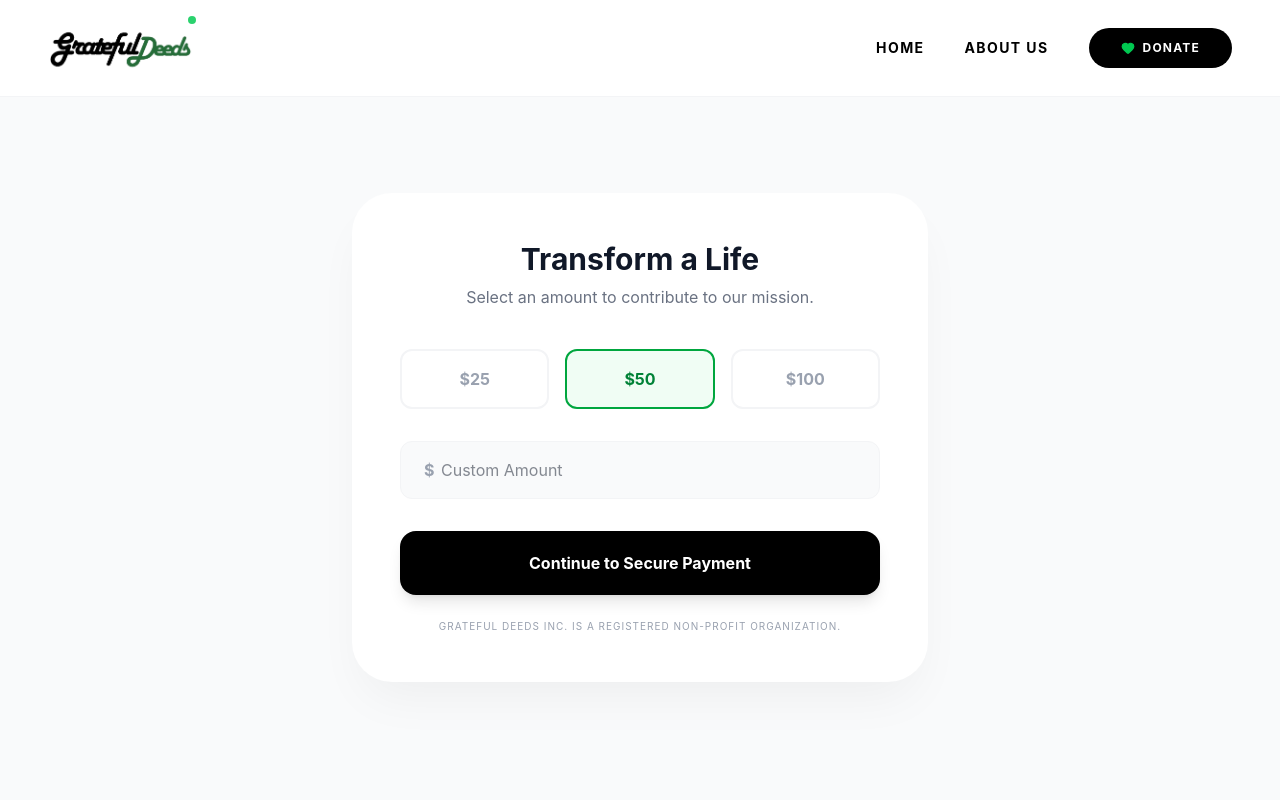
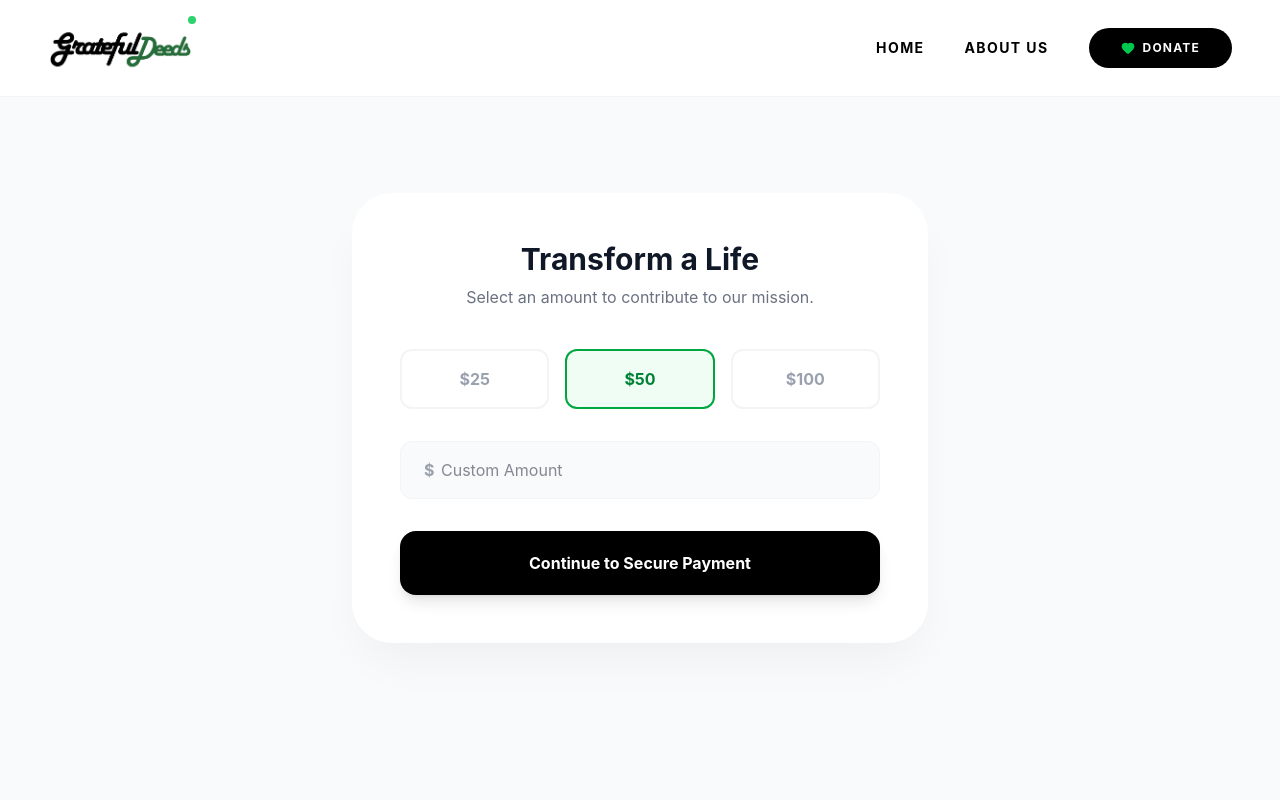
Before and after one commit to moguldesignsjordan/Grateful-Deeds, a React (Vite) app: page /donate in a window 1280 px wide. Shown: the top 800 px of the page. Built offline with nearby package versions, Linux system fonts and the light colour scheme.

Commit message:
fix: add missing Donate page and fix import casing

```diff
--- a/src/pages/donate.jsx
+++ b/src/pages/donate.jsx
@@ -34,10 +34,6 @@ const Donate = () => {
         <button className="w-full bg-black text-white py-5 rounded-2xl font-bold hover:bg-green-700 transition-all shadow-lg shadow-black/10">
           Continue to Secure Payment
         </button>
-
-        <p className="text-center text-[10px] text-gray-400 mt-6 uppercase tracking-widest">
-          Grateful Deeds Inc. is a registered non-profit organization.
-        </p>
       </div>
     </div>
   );
```
